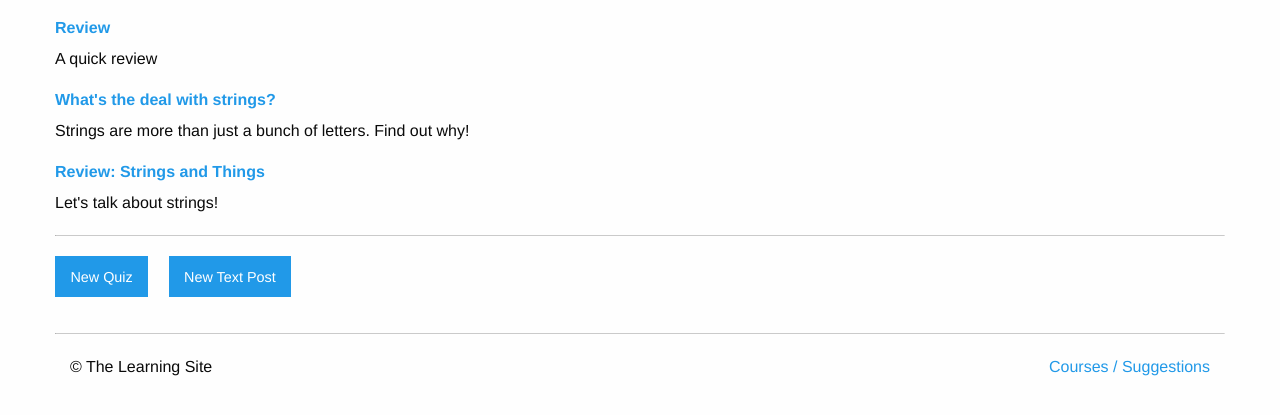
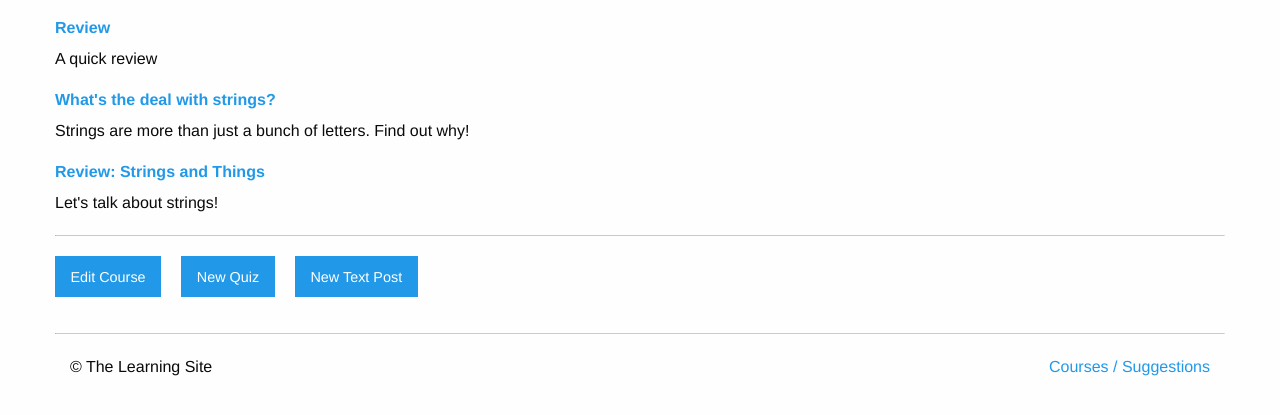
Before and after one commit to PatrickBluth/learning_site, a Django app: page /courses/1/ in a window 1280 px wide. Shown: the part 312-727 px from the top of the page. Run offline with Django 3.2, Linux system fonts and the light colour scheme; a user stored in the database is signed in; data comes from the database, SQL or seed files in the repository; both versions use the stored data as it was after the commit.

Commit message:
added course edit to cms

```diff
--- a/courses/models.py
+++ b/courses/models.py
@@ -17,7 +17,7 @@ class Course(models.Model):
 
     def get_absolute_url(self):
         return reverse('courses:detail', kwargs={
-            'course_pk': self.course_id,
+            'pk': self.id,
         })
 
 
--- a/courses/templates/courses/course_detail.html
+++ b/courses/templates/courses/course_detail.html
@@ -25,6 +25,7 @@
         {% if user.is_authenticated %}
 
         <hr>
+    <a href="{% url 'courses:course_edit' course_pk=course.id %}" class="button">Edit Course</a>
     <a href="{% url 'courses:quiz_create' course_pk=course.id %}" class="button">New Quiz</a>
     <a href="{% url 'courses:text_create' course_pk=course.id %}" class="button">New Text Post</a>
     {% endif %}
--- a/courses/urls.py
+++ b/courses/urls.py
@@ -21,4 +21,5 @@ urlpatterns = [
     path('search/', views.search, name='search'),
     path('<int:pk>/', views.course_detail, name='detail'),
     path('create_course/', views.course_create, name='course_create'),
+    path('edit_course/<int:course_pk>/', views.course_edit, name='course_edit'),
 ]
--- a/courses/views.py
+++ b/courses/views.py
@@ -46,7 +46,22 @@ def course_create(request):
             course.save()
             messages.success(request, 'New course created!')
             return HttpResponseRedirect(course.get_absolute_url())
-    return render(request, 'courses/course_form.html', {'form':form})
+    return render(request, 'courses/course_form.html', {'form': form})
+
+
+@login_required
+def course_edit(request, course_pk):
+    course = get_object_or_404(models.Course, pk=course_pk)
+    form = forms.CourseForm(instance=course)
+
+    if request.method == 'POST':
+        form = forms.CourseForm(instance=course, data=request.POST)
+        if form.is_valid():
+            course = form.save(commit=False)
+            form.save()
+            messages.success(request, 'Updated {}'.format(form.cleaned_data['title']))
+            return HttpResponseRedirect(course.get_absolute_url())
+    return render(request, 'courses/course_form.html', {'form': form, 'course': course })
 
 
 @login_required
@@ -64,6 +79,7 @@ def text_create(request, course_pk):
             return HttpResponseRedirect(text.get_absolute_url())
     return render(request, 'courses/text_form.html', {'form': form, 'course': course})
 
+
 @login_required
 def text_edit(request, course_pk, text_pk, ):
     text = get_object_or_404(models.Text, pk=text_pk, course_id=course_pk, course__published=True)
@@ -77,6 +93,7 @@ def text_edit(request, course_pk, text_pk, ):
             messages.success(request, "Updated {}".format(form.cleaned_data['title']))
             return HttpResponseRedirect(text.get_absolute_url())
     return render(request, 'courses/text_form.html', {'form': form, 'course': text.course})
+
 
 @login_required
 def quiz_create(request, course_pk):
```
Also changed, not shown: db.sqlite3.
